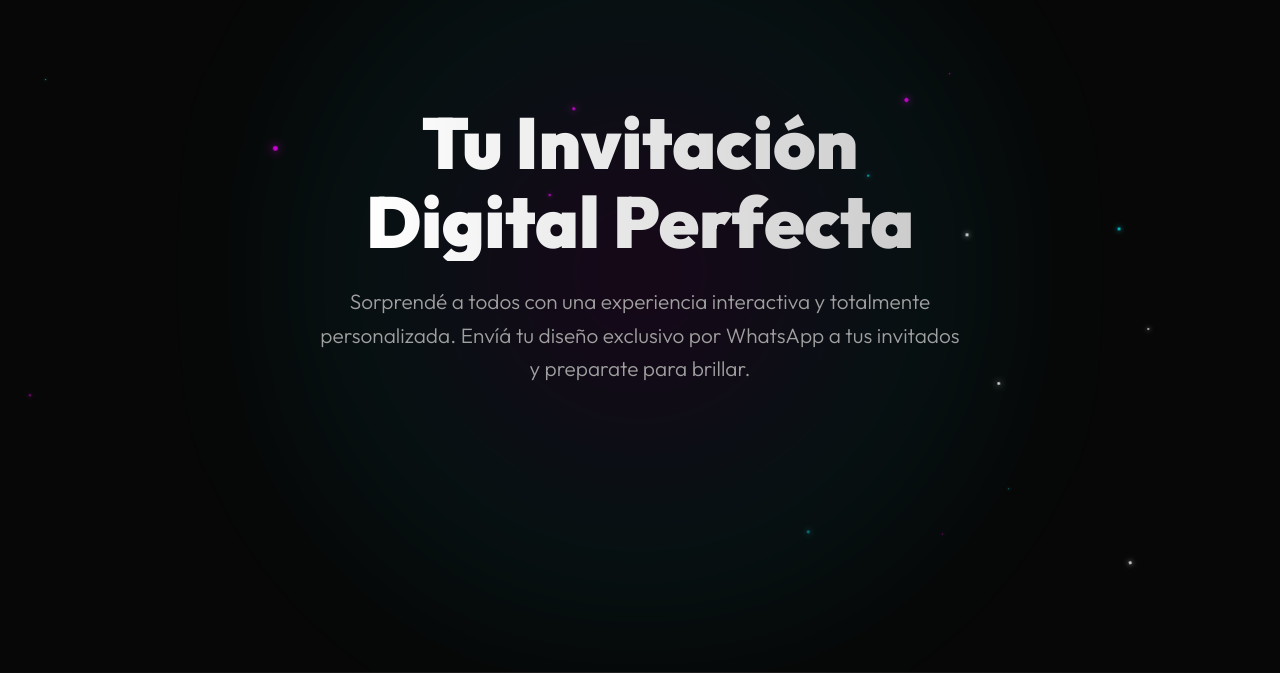
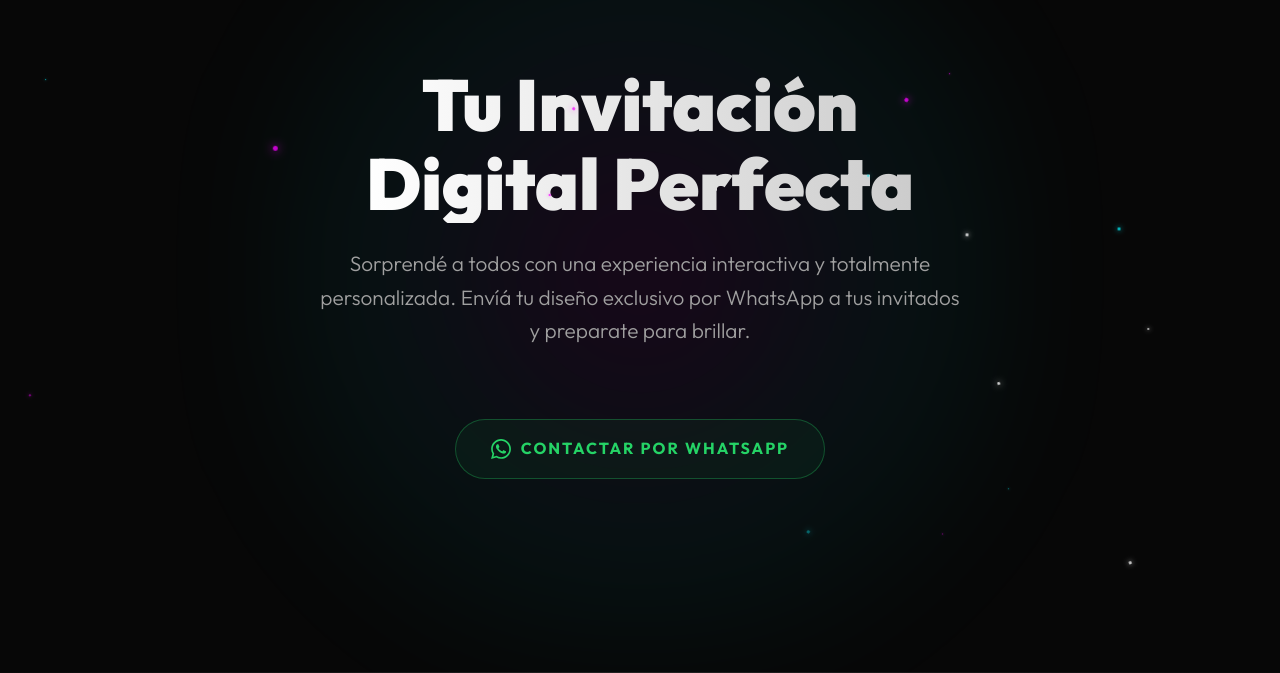
Before and after one commit to devmarce/invitation-fest, a PHP site: page / in a window 1280 px wide. Shown: the part 128-801 px from the top of the page. Run offline with PHP 8.4, Linux system fonts and the light colour scheme.

Commit message:
add btn wa en homepage

```diff
--- a/index.php
+++ b/index.php
@@ -144,6 +144,18 @@
             background: var(--primary);
             box-shadow: 0 0 15px var(--primary), 0 0 30px var(--primary);
             color: #fff;
+        }
+
+        .btn-wpp {
+            color: #25D366;
+            border: 1px solid rgba(37, 211, 102, 0.3);
+            background: rgba(37, 211, 102, 0.05);
+        }
+
+        .btn-wpp:hover {
+            background: #25D366;
+            box-shadow: 0 0 15px #25D366, 0 0 30px #25D366;
+            color: #000;
         }
 
         /* Features */
@@ -295,6 +307,15 @@
                 Ver Demo Mile
             </a>
         </div>
+
+        <div class="btn-container" style="margin-top: 1rem;">
+            <a href="https://wa.me/5491135003820" target="_blank" class="btn btn-wpp">
+                <span style="display: flex; align-items: center; justify-content: center; gap: 10px;">
+                    <svg xmlns="http://www.w3.org/2000/svg" width="20" height="20" viewBox="0 0 24 24" fill="currentColor"><path d="M.057 24l1.687-6.163c-1.041-1.804-1.588-3.849-1.587-5.946.003-6.556 5.338-11.891 11.893-11.891 3.181.001 6.167 1.24 8.413 3.488 2.245 2.248 3.481 5.236 3.48 8.414-.003 6.557-5.338 11.892-11.893 11.892-1.99-.001-3.951-.5-5.688-1.448l-6.305 1.654zm6.597-3.807c1.676.995 3.276 1.591 5.392 1.592 5.448 0 9.888-4.439 9.889-9.885.002-5.462-4.415-9.89-9.881-9.892-5.452 0-9.887 4.434-9.889 9.884-.001 2.225.651 3.891 1.746 5.634l-.999 3.648 3.742-.981zm11.387-5.464c-.074-.124-.272-.198-.57-.347-.297-.149-1.758-.868-2.031-.967-.272-.099-.47-.149-.669.149-.198.297-.768.967-.941 1.165-.173.198-.347.223-.644.074-.297-.149-1.255-.462-2.39-1.475-.883-.788-1.48-1.761-1.653-2.059-.173-.297-.018-.458.13-.606.134-.133.297-.347.446-.521.151-.172.2-.296.3-.495.099-.198.05-.372-.025-.521-.075-.148-.669-1.611-.916-2.206-.242-.579-.487-.501-.669-.51l-.57-.01c-.198 0-.52.074-.792.347-.272.297-1.04 1.016-1.04 2.479 0 1.463 1.065 2.876 1.213 3.074.149.198 2.095 3.2 5.076 4.487.709.306 1.263.489 1.694.626.712.226 1.36.194 1.872.118.571-.085 1.758-.719 2.006-1.413.248-.695.248-1.29.173-1.414z"/></svg>
+                    Contactar por WhatsApp
+                </span>
+            </a>
+        </div>
     </section>
 
     <section class="features">
```
